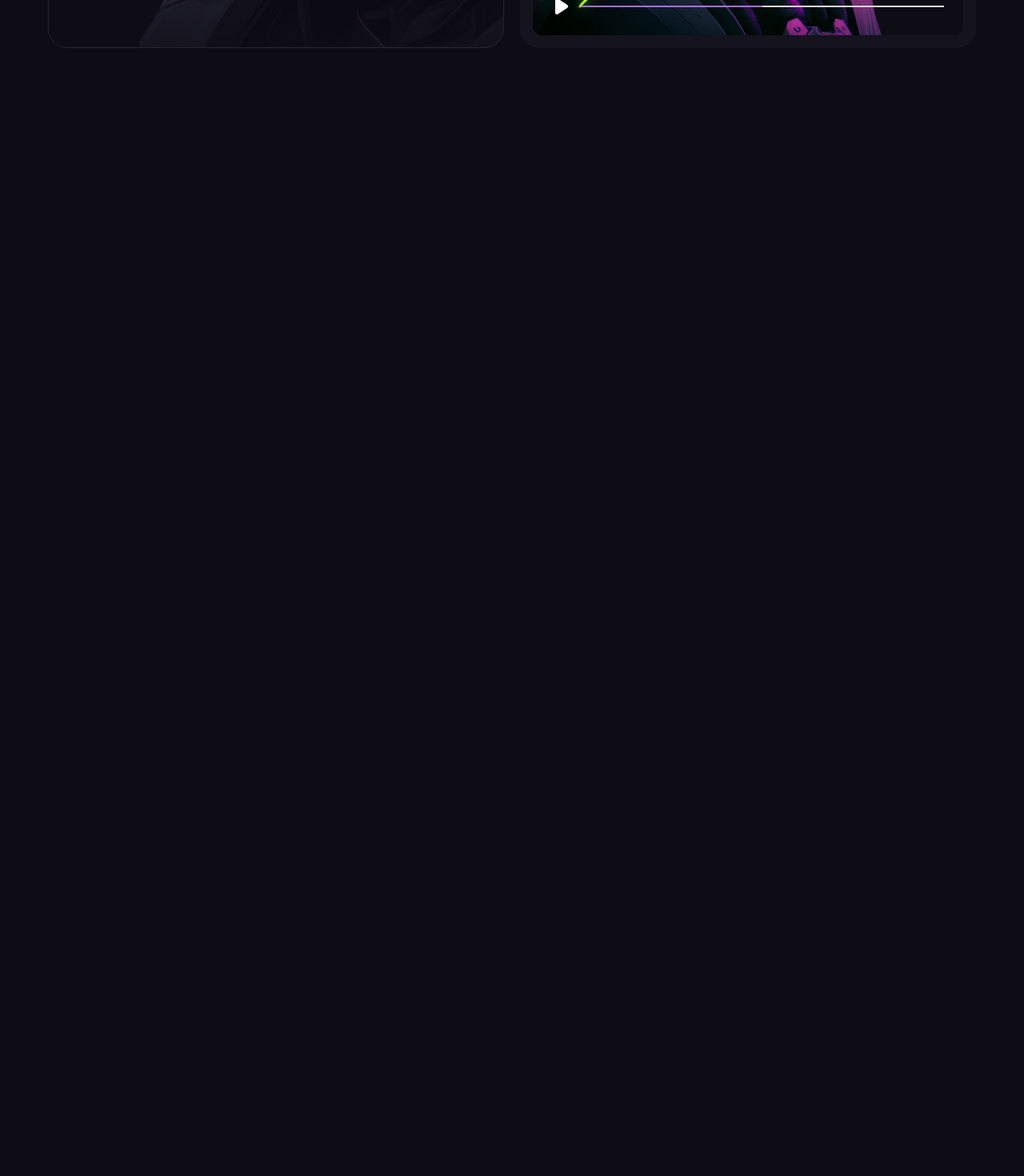
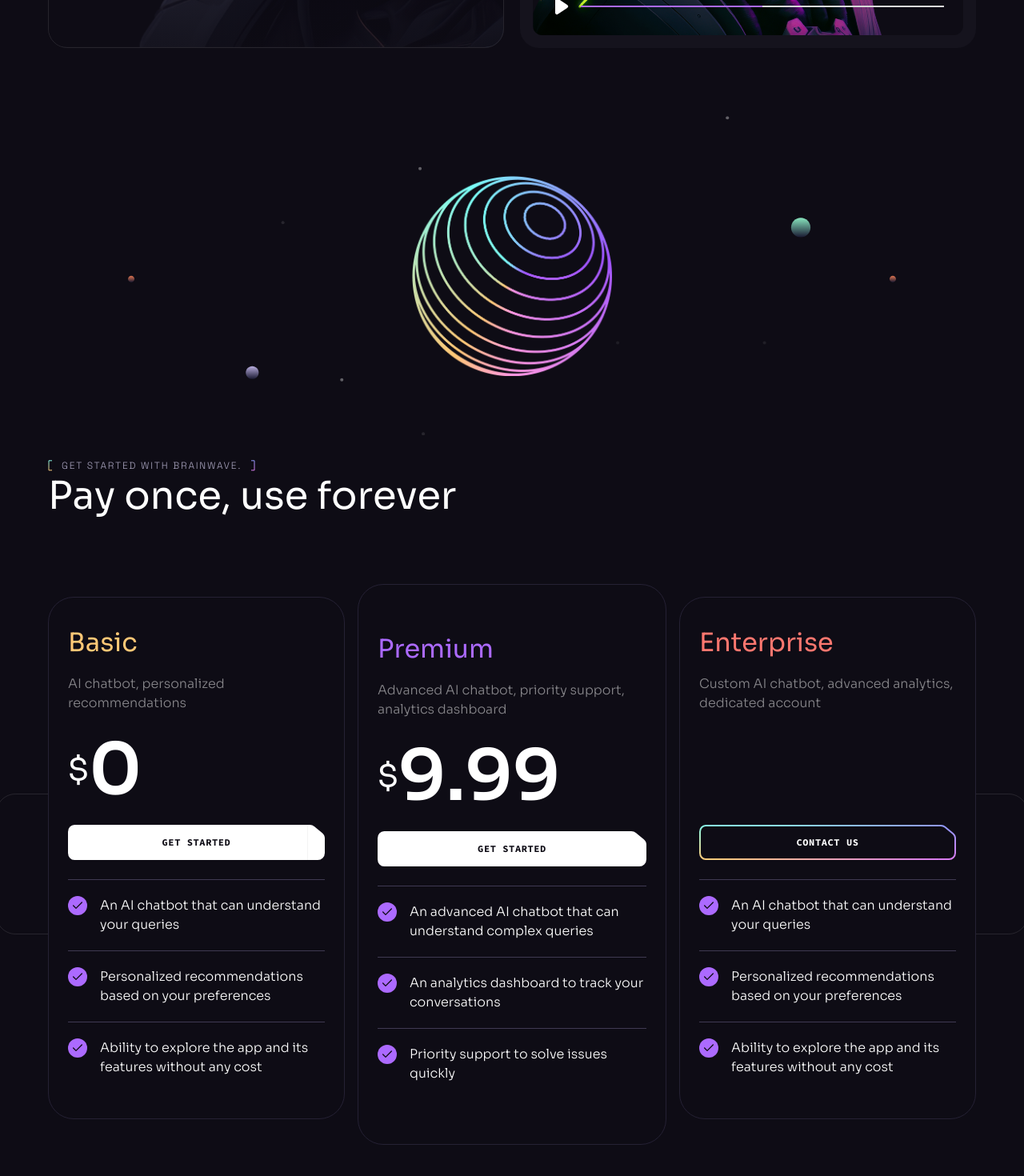
Before and after one commit to giagiang/Brainwave, a React (Vite) app: page / in a window 1280 px wide. Shown: the part 5533-7003 px from the top of the page at 80% size. Before the commit the page ends 5673 px from the top, so only its background shows below. Built offline with nearby package versions, Linux system fonts and the light colour scheme.

Commit message:
pricing section component

```diff
--- a/src/App.jsx
+++ b/src/App.jsx
@@ -4,6 +4,7 @@
 // import Button from "./components/Button";
 import Header from "./components/Header";
 import Hero from "./components/Hero";
+import Pricing from "./components/Pricing";
 import Services from "./components/Services";
 const App = () => {
   return(
@@ -15,6 +16,7 @@
       <Benefits/>
       <Collaboration/>
       <Services/>
+      <Pricing/>
     </div>
     <ButtonGradient />
   </>
--- a/src/components/Heading.jsx
+++ b/src/components/Heading.jsx
@@ -1,8 +1,9 @@
+import TagLine from "./TagLine"
 
-
-const Heading = ({className, title, text}) => {
+const Heading = ({className, title, text, tag}) => {
   return (
     <div className={`${className}mam-w-[50rem] mx-auto mb-12 lg:mb-20` }>
+        {tag && <TagLine>{tag}</TagLine>}
         {title && <h2 className = "h2">{title}</h2>}
         {text && <p className= "mt-4 body-2 text-n-4">{text}</p>}
     </div>
--- /dev/null
+++ b/src/components/Pricing.jsx
@@ -0,0 +1,45 @@
+import React from "react";
+import Section from "./Section";
+import { smallSphere, stars } from "../assets";
+import Heading from "./Heading";
+import PricingList from "./PricingList";
+import { LeftLine, RightLine } from "./design/Pricing";
+const Pricing = () => {
+  return (
+    <Section className="overflow-hidden " id="pricing">
+      <div className="container relative z-2">
+        <div className="relative justify-center hidden mb-[6.5rem] lg:flex ">
+          <img
+            src={smallSphere}
+            className="relative z-1"
+            width={250}
+            height={250}
+            alt="Sphere"
+          />
+          <div className="absolute top-1/2 left-1/2 w-[60rem] -translate-x-1/2 -translate-y-1/2 pointer-events-none">
+            <img
+              src={stars}
+              className="w-full"
+              width={950}
+              height={400}
+              alt="stars "
+            />
+          </div>
+        </div>
+
+
+        <Heading
+            tag ="Get Started with Brainwave."
+            title = "Pay once, use forever"
+        />
+        <div className="relative">
+            <PricingList/>
+            <LeftLine/>
+            <RightLine/>
+        </div>
+      </div>
+    </Section>
+  );
+};
+
+export default Pricing;
--- /dev/null
+++ b/src/components/PricingList.jsx
@@ -0,0 +1,51 @@
+
+import {check} from "../assets";
+import { pricing } from "../constants";
+import Button from "./Button";
+
+const PricingList = () => {
+  return (
+    <div className="flex gap-[1rem] max-lg:flex-wrap">
+      {pricing.map((item) => (
+        <div
+          key={item.id}
+          className="w-[19rem] max-lg:w-full h-full px-6 bg-n-8 border border-n-6 rounded-[2rem] lg:w-auto even:py-14 odd:py-8 odd:my-4 [&>h4]:first:text-color-2 [&>h4]:even:text-color-1 [&>h4]:last:text-color-3"
+        >
+          <h4 className="mb-4 h4">{item.title}</h4>
+          <p className="body-2 min-h-[4rem] mb-3 text-n-1/50">
+            {item.description}
+          </p>
+          <div className = "flex items-center h-[5.5rem] mb-6">
+            {item.price && (
+              <>
+                <div className="h3">$</div>
+                <div className="text-[5.5rem] leading-none font-bold">
+                  {item.price}
+                </div>
+              </>
+            )}
+          </div>
+          <Button
+            className="w-full mb-6"
+            href={item.price ? "/pricing" : "giang:contact@gmail.com.hihi"}
+            white={!!item.price}
+          >
+            {" "}
+            {item.price ? "Get started" : "Contact us"}
+          </Button>
+          <ul>
+          {item.features.map((feature,index)=>(
+            <li  key={index}
+            className="flex items-start py-5 border-t border-n-5">
+                <img src={check} width={24} height={24} alt = "Check"/>
+               <p className="ml-4 body-2">{feature}</p>
+            </li>
+          ))}
+          </ul>
+        </div>
+      ))}
+    </div>
+  );
+};
+
+export default PricingList;
--- /dev/null
+++ b/src/components/TagLine.jsx
@@ -0,0 +1,13 @@
+import brackets from '../assets/svg/Brackets';
+
+const TagLine = ({className,children}) => {
+  return (
+    <div className={`tagline flex items-center ${className || "" }`}>
+        {brackets("left")}
+        <div className='mx-3 text-n-3'>{children}</div>
+        {brackets("right")}
+    </div>
+  )
+}
+
+export default TagLine
```
